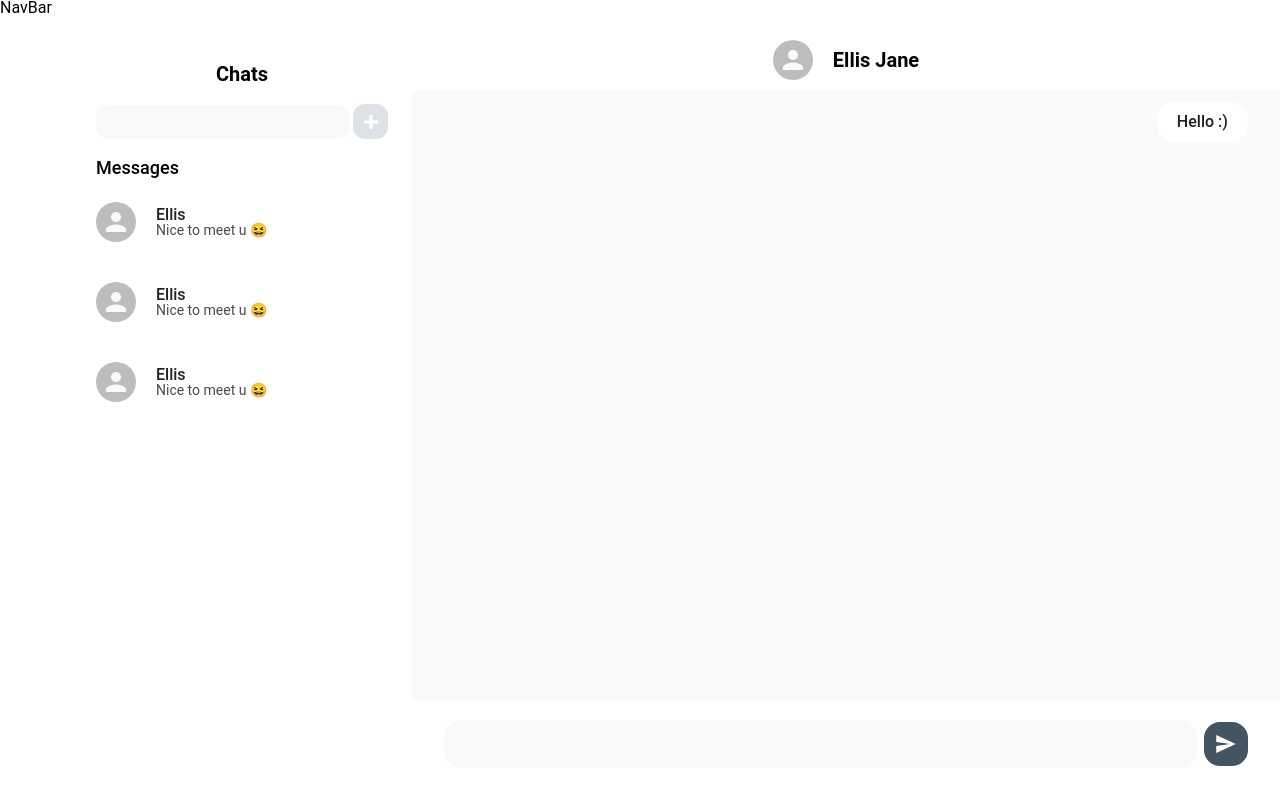
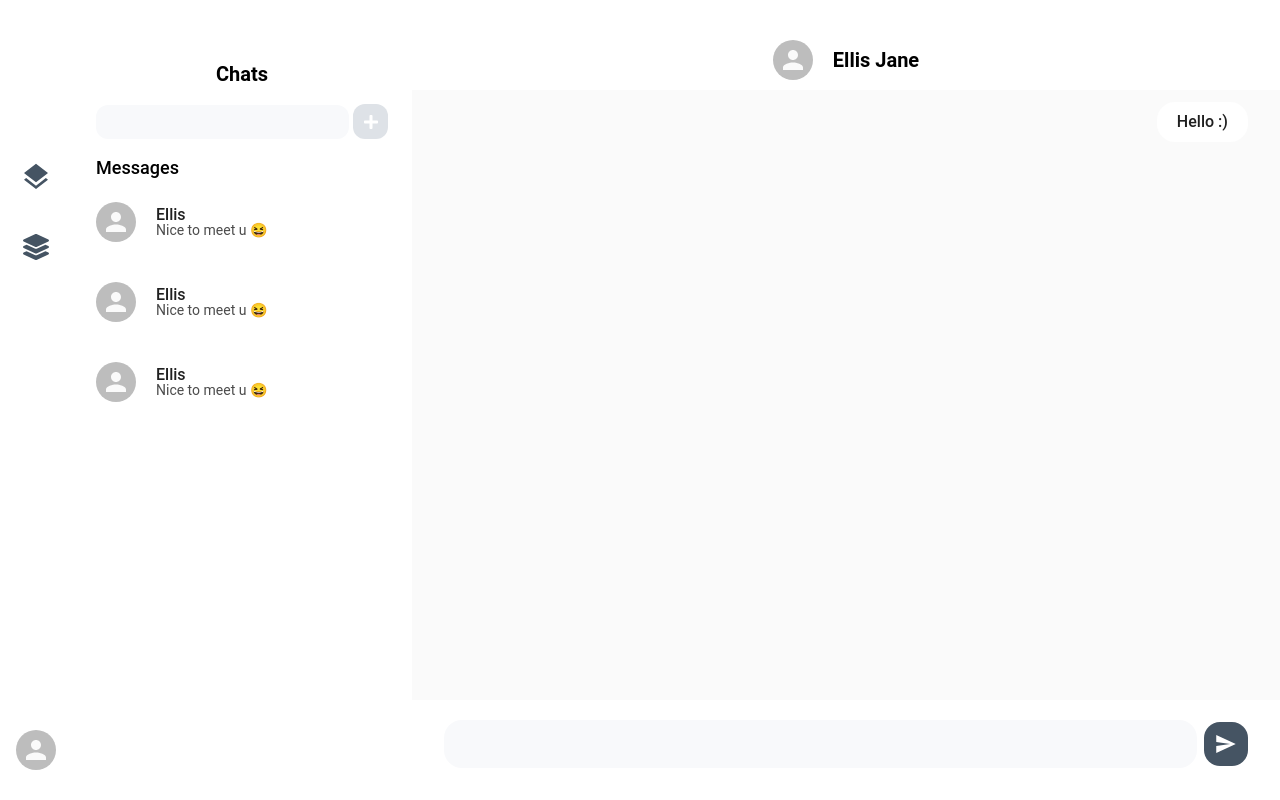
Before and after one commit to IamMrandrew/duplex, a React (Create React App) app in the folder client/: page / in a window 1280 px wide. Built offline with nearby package versions, Linux system fonts and the light colour scheme.

Commit message:
feat: navbar ui

```diff
--- a/client/src/components/NavBar.tsx
+++ b/client/src/components/NavBar.tsx
@@ -1,4 +1,9 @@
 import React, { ReactElement } from 'react'
+import styled from 'styled-components/macro'
+import { MdLayers } from 'react-icons/md'
+import { FaLayerGroup } from 'react-icons/fa'
+import { Avatar } from '@material-ui/core'
+import { COLOR } from './GlobalStyle'
 
 type Props = {
   children?: ReactElement
@@ -7,11 +12,47 @@ type Props = {
 const NavBar = (props: Props): ReactElement => {
   const { children, ...rest } = props
   return (
-    <>
-      NavBar
-      {children}
-    </>
+    <Wrapper>
+      <Items>
+        <MdLayers />
+        <FaLayerGroup />
+      </Items>
+      <Avatar />
+    </Wrapper>
   )
 }
 
 export default NavBar
+
+const Wrapper = styled.div`
+  display: flex;
+  flex-direction: column;
+  align-items: center;
+  justify-content: space-between;
+  padding-top: 160px;
+  padding-bottom: 30px;
+
+  @media (max-width: 767.99px) {
+    display: none;
+  }
+`
+
+const Items = styled.div`
+  & > svg {
+    display: block;
+    color: ${COLOR.primary.shaded};
+    margin-left: auto;
+    margin-right: auto;
+    margin-bottom: 40px;
+  }
+
+  & > svg:nth-child(1) {
+    width: 32px;
+    height: 34px;
+  }
+
+  & > svg:nth-child(2) {
+    width: 26px;
+    height: 26px;
+  }
+`
```
